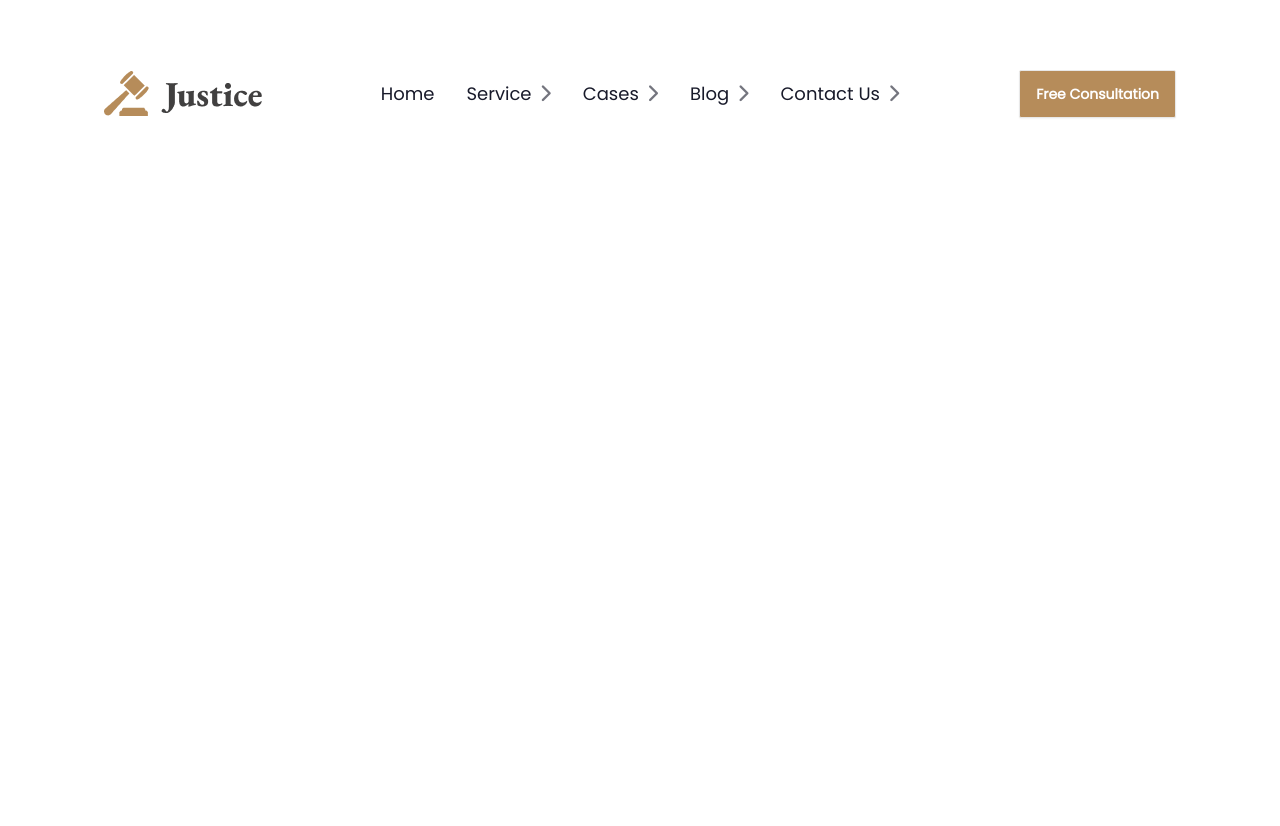
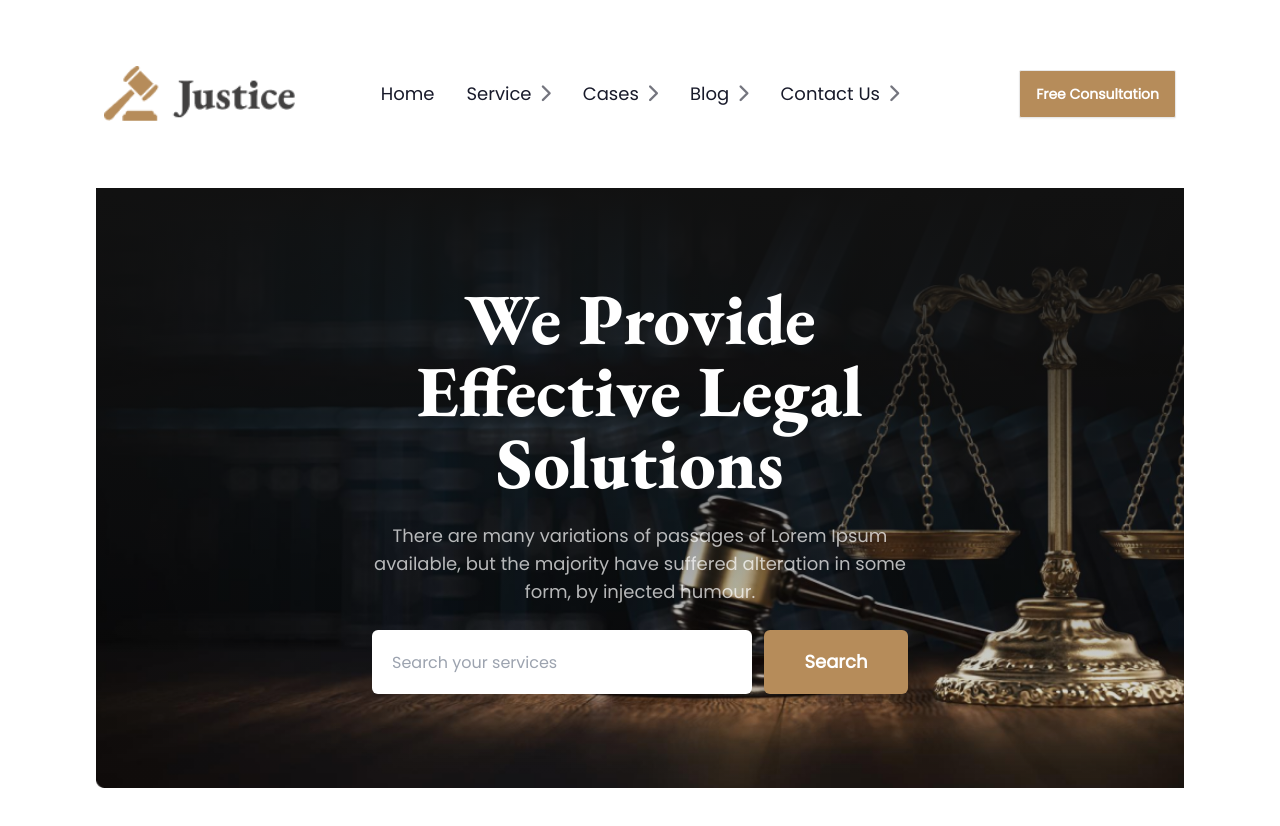
Before and after one commit to mstsurnalyakter/legal-solution, a plain HTML site: page index.html in a window 1280 px wide. Before the commit the page ends 800 px from the top, so only its background shows below. Drawn offline with nearby package versions, Linux system fonts and the light colour scheme.

Commit message:
hero section added

```diff
--- a/index.html
+++ b/index.html
@@ -43,14 +43,6 @@
             },
           },
         },
-        // theme: {
-        //   extend: {
-        //     backgroundImage: {
-        //       "banner-image": "url('./images/banner.png')",
-        //       "footer-texture": "url('/img/footer-texture.png')",
-        //     },
-        //   },
-        // },
       };
     </script>
 
@@ -63,11 +55,18 @@
       .font-Poppins {
         font-family: "Poppins", sans-serif;
       }
+      .image {
+        background: linear-gradient(180deg, #111 0%, rgba(17, 17, 17, 0) 100%),
+          url("../images/banner.png");
+        background-size: cover;
+        background-repeat: no-repeat;
+        height: 600px;
+      }
     </style>
   </head>
   <body class="font-Poppins">
     <!-- header section -->
-    <header class="container mx-auto px-8 lg:px-24 mb-32">
+    <header class="container mx-auto px-4 lg:px-24 mb-32">
       <!-- navbar section -->
       <nav class="py-14">
         <div class="navbar bg-base-100">
@@ -101,22 +100,54 @@
               </ul>
             </div>
             <!-- <a class="btn btn-ghost text-xl">daisyUI</a> -->
-            <img src="./images/logo2.png" class="" alt="" />
+            <img src="./images/logo2.png" class="w-48" alt="" />
           </div>
           <div class="navbar-center hidden lg:flex">
             <ul class="menu menu-horizontal px-1 flex items-center">
               <li><a class="text-lg">Home</a></li>
-                <li><a class="text-lg">Service  <i class="fa-solid fa-chevron-right opacity-60"></i></a></li>
-                <li><a class="text-lg">Cases <i class="fa-solid fa-chevron-right opacity-60"></i></a></li>
-                <li><a class="text-lg">Blog <i class="fa-solid fa-chevron-right opacity-60"></i></a> </li>
-                <li><a class="text-lg">Contact Us <i class="fa-solid fa-chevron-right opacity-60"></i></a></li>
+              <li>
+                <a class="text-lg"
+                  >Service <i class="fa-solid fa-chevron-right opacity-60"></i
+                ></a>
+              </li>
+              <li>
+                <a class="text-lg"
+                  >Cases <i class="fa-solid fa-chevron-right opacity-60"></i
+                ></a>
+              </li>
+              <li>
+                <a class="text-lg"
+                  >Blog <i class="fa-solid fa-chevron-right opacity-60"></i
+                ></a>
+              </li>
+              <li>
+                <a class="text-lg"
+                  >Contact Us
+                  <i class="fa-solid fa-chevron-right opacity-60"></i
+                ></a>
+              </li>
             </ul>
           </div>
           <div class="navbar-end">
-            <a class="btn bg-btn-bg text-white hover:text-black md:ml-5 hidden md:flex">Free Consultation</a>
+            <a
+              class="btn bg-btn-bg text-white hover:text-black md:ml-5 hidden md:flex"
+              >Free Consultation</a
+            >
           </div>
         </div>
       </nav>
+
+      <!-- hero section -->
+      <section class="image text-white flex items-center justify-center px-2">
+        <section class="text-center lg:w-1/2 space-y-6">
+           <h1 class="font-EB-Garamond text-3xl md:text-5xl lg:text-7xl">We Provide Effective Legal Solutions</h1>
+        <p class="text-lg opacity-70">There are many variations of passages of Lorem Ipsum available, but the majority have suffered alteration in some form, by injected humour.</p>
+        <form action="" class="flex items-center justify-center">
+          <input type="text" name="text" class=" lg:w-3/4 border-none outline-none h-16 pl-5 rounded-md text-black" id="text" placeholder="Search your services">
+          <button type="submit" class="btn bg-btn-bg text-white hover:text-black lg:w-36 border-none outline-none h-16 rounded-md ml-3 text-lg">Search</button>
+        </form>
+        </section>
+      </section>
     </header>
 
     <!-- main section -->
```
